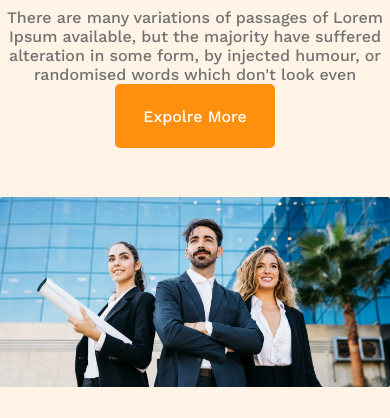
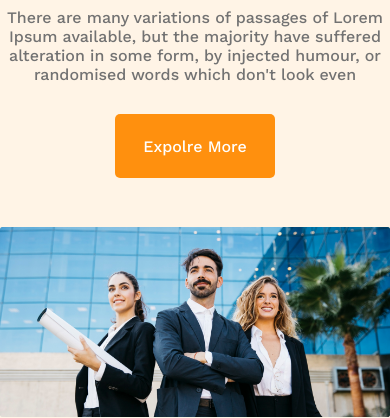
Before and after one commit to riaz9191/g3-architects, a plain HTML site: page index.html in a window 390 px wide. Shown: the part 377-795 px from the top of the page. Drawn offline with nearby package versions, Linux system fonts and the light colour scheme.

Commit message:
TASK FINISHED

```diff
--- a/styles/style.css
+++ b/styles/style.css
@@ -59,7 +59,7 @@ nav a {
 }
 
 .btn-primary {
-  margin-top: 33px;
+  margin-top: 30px;
   color: white;
   font-weight: 550;
   font-size: 16px;
@@ -342,6 +342,7 @@ main {
   }
   .btn-primary{
     margin: 0;
+    margin-top: 30px;
   }
   .facts,.sponsors{
     width: 100% !important;
```
